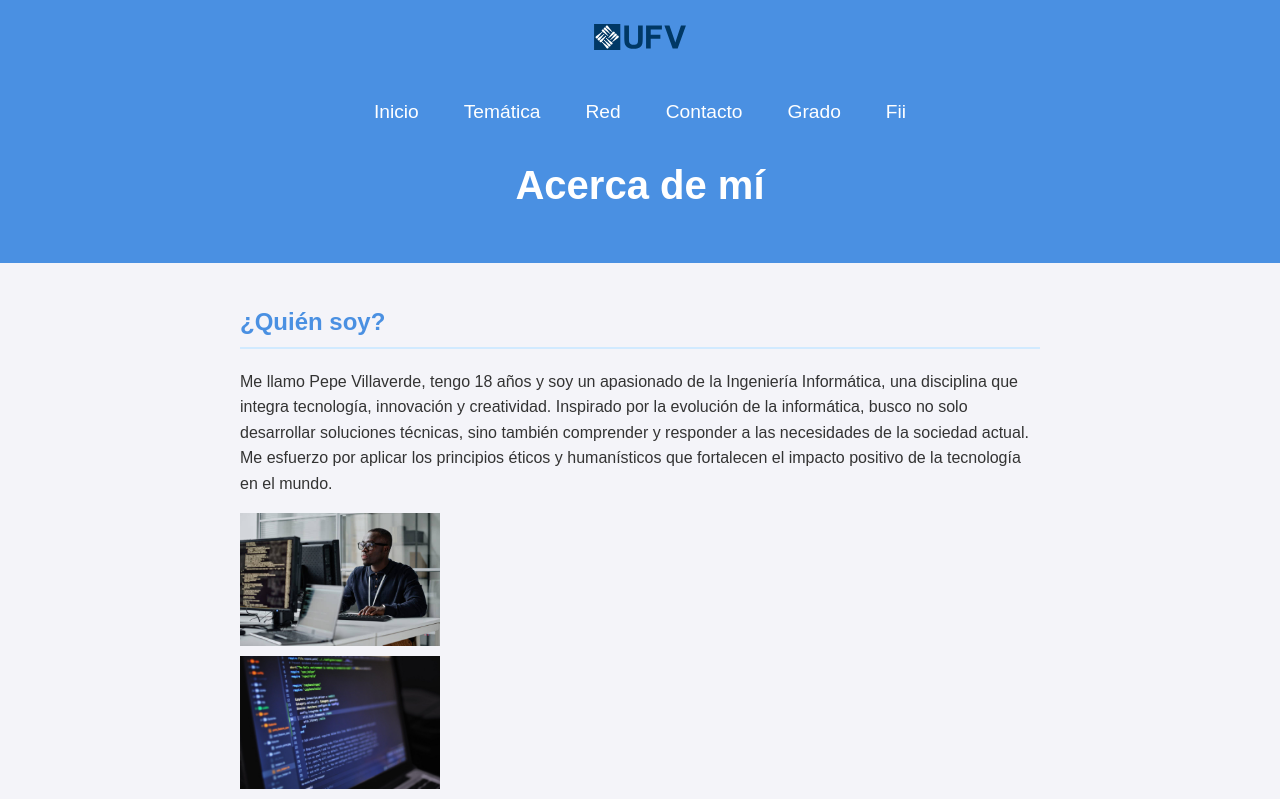
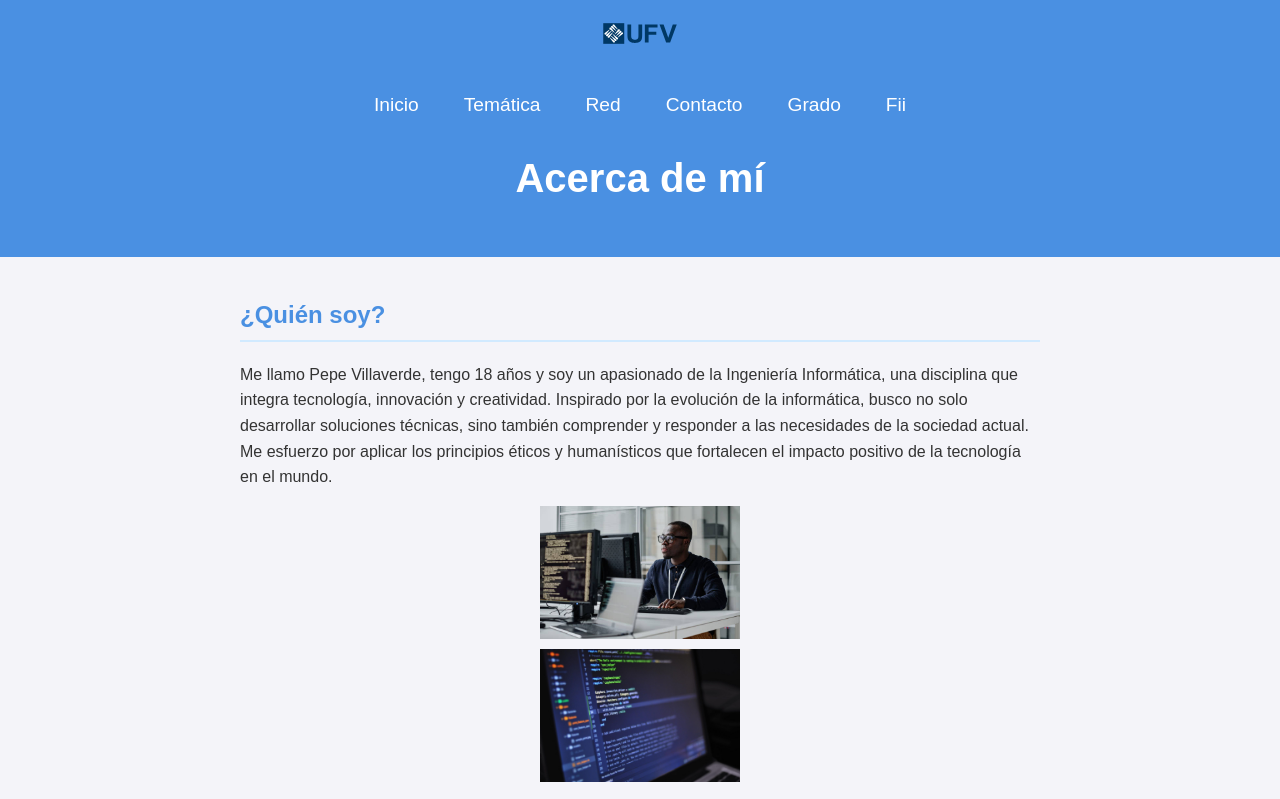
Before and after one commit to angel-ufv/WEB-FUNDAMENTOS, a plain HTML site: page docs/public/about.html in a window 1280 px wide. Shown: the top 799 px of the page. Drawn offline with Linux system fonts and the light colour scheme.

Commit message:
"git push 7238"

```diff
--- a/docs/CSS/about.css
+++ b/docs/CSS/about.css
@@ -1,3 +1,4 @@
+/* Ajustes generales */
 body {
     font-family: Arial, sans-serif;
     margin: 0;
@@ -14,17 +15,17 @@ header {
     padding: 20px 10px;
 }
 
-/* Ajuste para imágenes más pequeñas en el header */
+/* Logo más pequeño en el header */
 header img {
-    width: 100px; /* Tamaño reducido */
+    width: 80px; /* Reduce el tamaño del logo */
     height: auto; /* Mantiene proporción */
-    margin-bottom: 15px; /* Añade espacio debajo del logo */
+    margin-bottom: 15px;
 }
 
 header ul {
     list-style: none;
     padding: 0;
-    margin: 20px 0; /* Añade espacio encima y debajo de los enlaces */
+    margin: 20px 0;
     display: flex;
     justify-content: center;
     gap: 15px;
@@ -47,25 +48,21 @@ header ul > li > a:hover {
 }
 
 header h1 {
-    margin-top: 25px; /* Espacio adicional entre los enlaces y el título */
+    margin-top: 25px;
     font-size: 2.5rem;
 }
 
-.fotos-about{
-    width: 200px;
-    height:auto;
-}
-
+/* Ajustes del contenido principal */
 main {
     padding: 20px;
     max-width: 800px;
     margin: 0 auto;
 }
 
-/* Ajuste para imágenes en el contenido */
+/* Fotos en el contenido */
 main img {
-    width: 100%; /* Acomoda el tamaño al contenedor */
-    max-width: 300px; /* Máximo tamaño permitido */
+    width: 90%; /* Escala al 90% del contenedor */
+    max-width: 200px; /* Tamaño máximo fijo */
     height: auto; /* Mantiene proporción */
     display: block;
     margin: 10px auto; /* Centra las imágenes */
```
